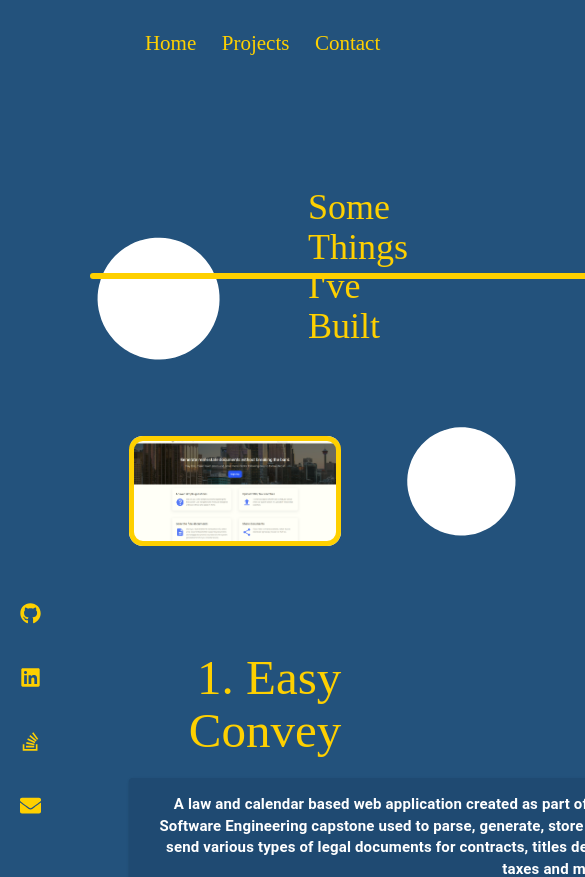
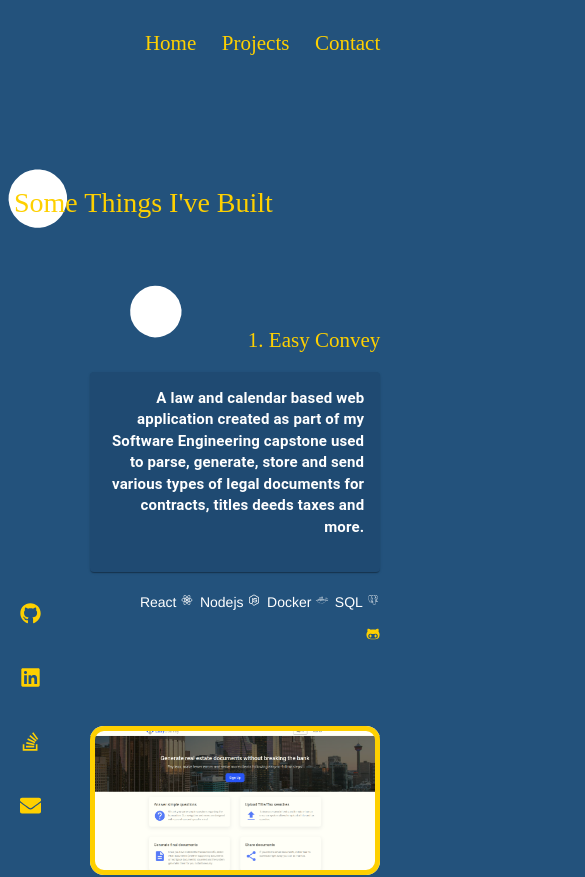
Before and after one commit to FelixVaughan/online-portfolio, a React (Create React App) app in the folder reactapp/: page /projects in a window 390 px wide. Shown: the top 877 px of the page, 585 px wide, since content can reach past the window. Built offline with nearby package versions, Linux system fonts and the light colour scheme; a web font is replaced by a local one.

Commit message:
complete

```diff
--- a/reactapp/src/pages/projects/Projects.js
+++ b/reactapp/src/pages/projects/Projects.js
@@ -1,3 +1,4 @@
+import { useMediaQuery } from "@mui/material";
 import { Card, CardContent, Grid, Typography } from "@mui/material/";
 import {
   DiAws,
@@ -32,6 +33,7 @@ const ListStack = ({ list }) => {
       ([text, logo]) => text.toLowerCase() === str
     );
   };
+
   return (
     <div className="list-stack-container">
       {list.map((str) => {
@@ -48,16 +50,17 @@ const ListStack = ({ list }) => {
 };
 
 function Project({ header, content, path, stack, link, reverseOrder = false }) {
+  const isSmallScreen = useMediaQuery("(max-width:768px)");
+
   const styles = {
     card: {
-      maxWidth: 345,
+      maxWidth: isSmallScreen ? "300px" : "345px", // Adjusting the max width based on screen size
       marginLeft: reverseOrder ? "0" : "auto",
       marginBlock: 2.5,
       backgroundColor: "var(--card)",
       height: 200,
-      minWidth: 500,
+      minWidth: isSmallScreen ? "280px" : "500px", // Adjusting the min width based on screen size
     },
-
     typography: {
       color: "var(--primary)",
       fontSize: 15,
@@ -103,18 +106,27 @@ function Project({ header, content, path, stack, link, reverseOrder = false }) {
     </Grid>
   );
 
+  // const isSmallScreen = window.innerWidth <= 768;
+  const shouldDisplayDescFirst =
+    isSmallScreen || (!isSmallScreen && reverseOrder);
+
   return (
     <>
-      {reverseOrder ? Desc : Img}
-      {reverseOrder ? Img : Desc}
+      {shouldDisplayDescFirst ? Desc : Img}
+      {shouldDisplayDescFirst ? Img : Desc}
     </>
   );
 }
 
 export default function Projects() {
+  const isSmallScreen = useMediaQuery("(max-width:768px)");
+
   return (
     <>
-      <div id="projects-header">
+      <div
+        id="projects-header"
+        style={{ marginLeft: isSmallScreen ? "1em" : "22em" }}
+      >
         <h1 id="projects-header-text">Some Things I've Built</h1>
         <hr
           id="projects-header-divider"
@@ -128,7 +140,7 @@ export default function Projects() {
           display: "flex",
           justifyContent: "center",
           flexWrap: "wrap",
-          width: "75%",
+          width: isSmallScreen ? "95%" : "75%", // Adjusting width for smaller screens
           margin: "auto",
         }}
       >
@@ -136,7 +148,7 @@ export default function Projects() {
           const isOdd = index % 2 !== 0;
           return (
             <Project
-              reverseOrder={isOdd}
+              reverseOrder={!isSmallScreen && isOdd}
               content={project.content}
               header={`${index + 1}. ${project.header}`}
               stack={project.tools}
--- a/reactapp/src/pages/projects/projects.css
+++ b/reactapp/src/pages/projects/projects.css
@@ -65,3 +65,35 @@
 .logo-pair {
     margin-left: 0.4em;
 }
+
+
+@media (max-width: 768px) {
+  /* Move hr to the top and adjust other properties */
+  #projects-header {
+    flex-direction: column;
+    align-items: flex-start;
+    margin-left: 1em; /* Adjust margin for smaller screens */
+  }
+
+  #projects-header-divider {
+      display: none;
+  }
+
+  /* Stack the description above the image */
+  .project-desc, .project-img {
+    order: -1;
+  }
+
+  /* Adjustments to the titles and project descriptions */
+  .project-title {
+    font-size: 1em; /* Adjust to your preference */
+  }
+
+  #projects-header-text {
+    font-size: 2em; /* Adjust to your preference */
+  }
+
+  .project-desc h1 {
+    font-size: 1.5em; /* Adjust to your preference */
+  }
+}
```
